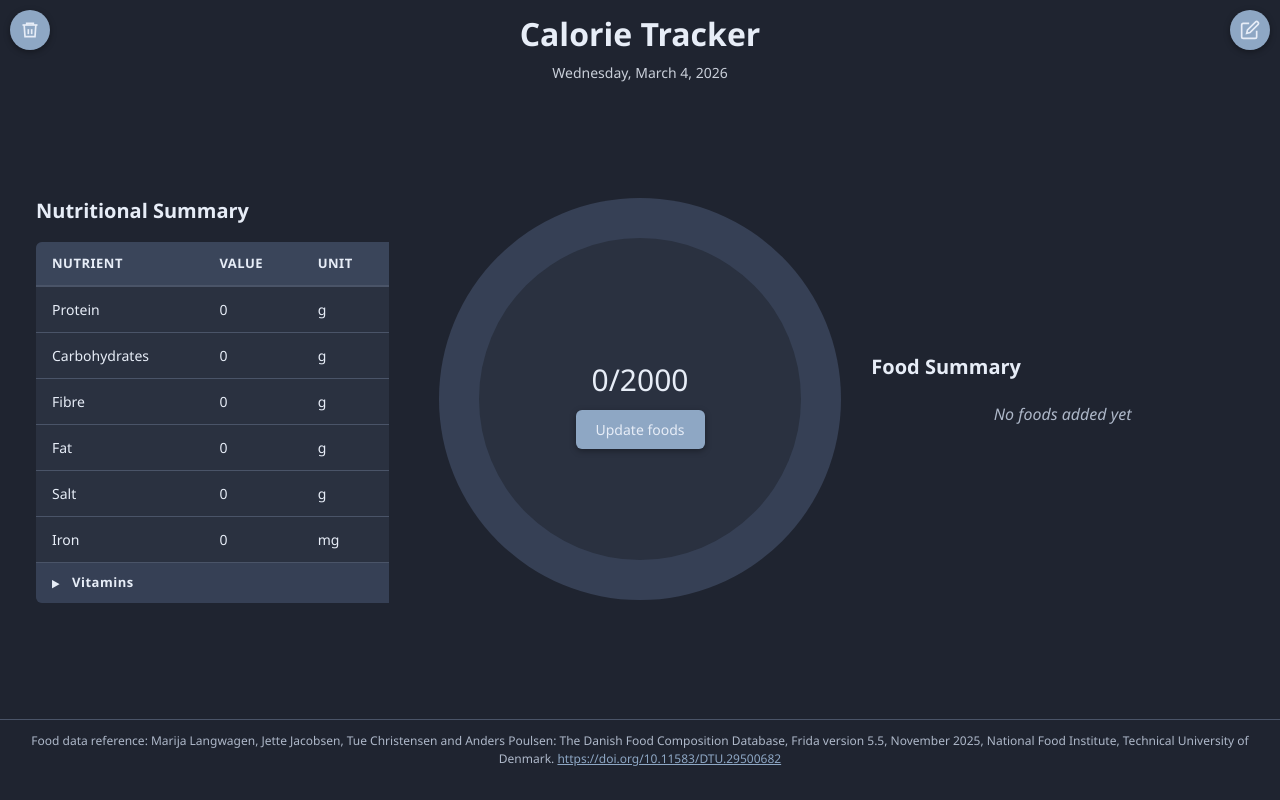
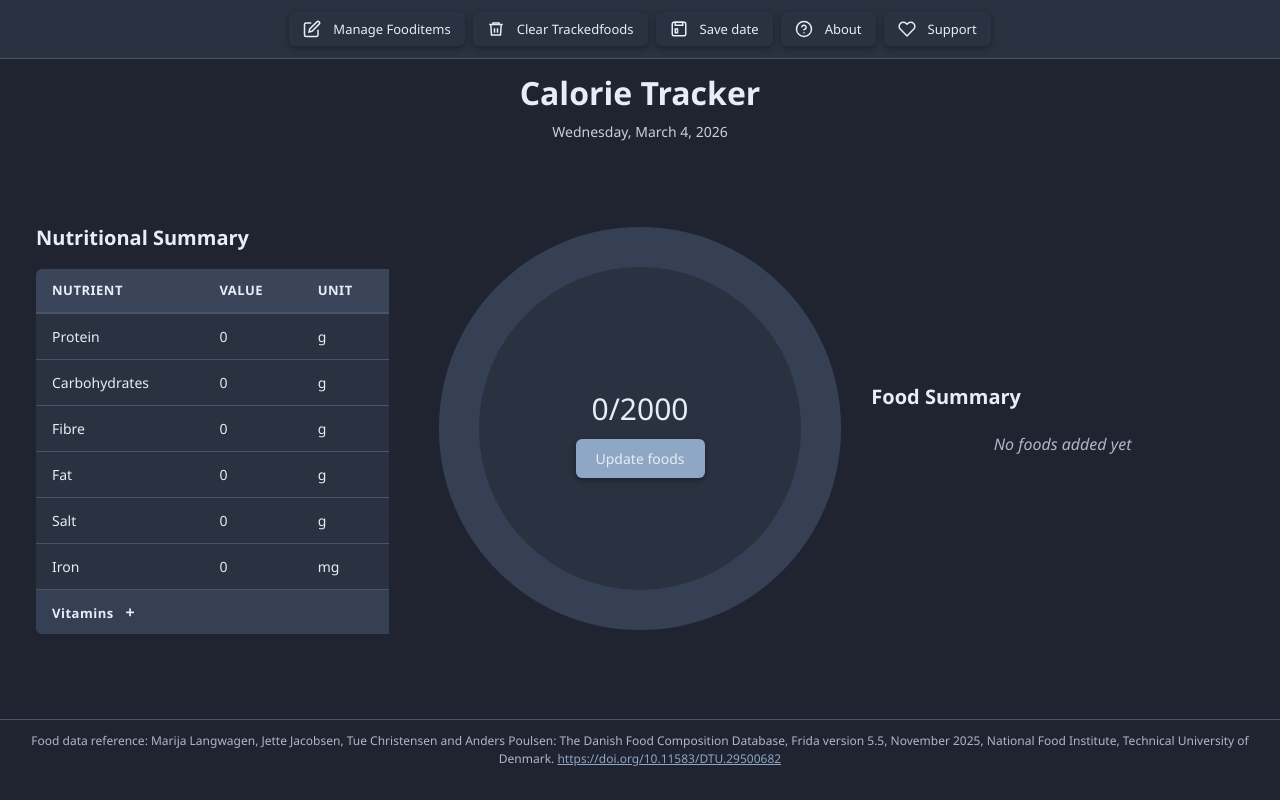
Before and after one commit to seanLindholm/CaloriTracker, a Vue app: page / in a window 1280 px wide. Built offline with nearby package versions, Linux system fonts and the light colour scheme.

Commit message:
added the menu as burger

```diff
--- a/src/App.vue
+++ b/src/App.vue
@@ -6,6 +6,7 @@ import ManageUserAddedFoods from './components/ManageUserAddedFoods.vue';
 import UserAddRecipeItems from './components/UserAddRecipeItems.vue';
 import FoodSummary from './components/FoodSummary.vue';
 import NutrionalSummary from './components/NutrionalSummary.vue';
+import Menu from './components/Menu.vue';
 import foodsData from './data/foods.json';
 
 const FOODS_STORAGE_KEY = 'calcTrackerFoods';
@@ -156,23 +157,13 @@ function clearDailyRegistrations() {
 
 <template>
   <main>
+    <Menu
+      :trackedFoods="trackedFoods"
+      @manage-foods="showUserFoodItems = true"
+      @clear-tracked-foods="clearDailyRegistrations"
+    />
     <h1 class="title"> Calorie Tracker </h1>
     <p class="today-date">{{ todayDate }}</p>
-    <button class="clear-daily-btn" @click="clearDailyRegistrations" title="Clear today's registrations">
-      <svg class="trash-icon" viewBox="0 0 24 24" fill="none" stroke="currentColor" stroke-width="2">
-        <path d="M3 6h18"></path>
-        <path d="M8 6V4h8v2"></path>
-        <path d="M19 6l-1 14H6L5 6"></path>
-        <path d="M10 11v6"></path>
-        <path d="M14 11v6"></path>
-      </svg>
-    </button>
-    <button class="manage-foods-btn" @click="showUserFoodItems = !showUserFoodItems" title="Manage foods">
-      <svg class="pencil-icon" viewBox="0 0 24 24" fill="none" stroke="currentColor" stroke-width="2">
-        <path d="M11 4H4a2 2 0 0 0-2 2v14a2 2 0 0 0 2 2h14a2 2 0 0 0 2-2v-7"></path>
-        <path d="M18.5 2.5a2.121 2.121 0 0 1 3 3L12 15l-4 1 1-4 9.5-9.5z"></path>
-      </svg>
-    </button>
     <div class="dashboard-layout" alt="main dashboard layout">
       <div class="summary-panel">
         <NutrionalSummary :trackedFoods="trackedFoods" :foods="foods" />
@@ -297,47 +288,6 @@ main {
   }
 }
 
-
-.manage-foods-btn,
-.clear-daily-btn {
-  padding: 10px;
-  border: none;
-  border-radius: 40px;
-  cursor: pointer;
-  position: fixed;
-  top: 10px;
-  z-index: 100;
-  display: flex;
-  align-items: center;
-  justify-content: center;
-}
-
-.manage-foods-btn {
-  right: max(10px, calc((100vw - 1280px) / 2));
-}
-
-.clear-daily-btn {
-  left: max(10px, calc((100vw - 1280px) / 2));
-}
-
-.clear-daily-btn:hover {
-  background-color: var(--danger-color);
-}
-
-.manage-foods-btn:hover {
-  background-color: var(--primary-hover-color);
-}
-
-.pencil-icon {
-  width: 20px;
-  height: 20px;
-}
-
-.trash-icon {
-  width: 20px;
-  height: 20px;
-}
-
 .app-footer {
   width: 100%;
   margin: 12px auto 20px;
--- /dev/null
+++ b/src/components/Menu.vue
@@ -0,0 +1,291 @@
+<script setup>
+import { ref } from 'vue';
+
+const props = defineProps({
+  trackedFoods: {
+    type: Array,
+    required: true
+  }
+});
+
+const emit = defineEmits(['manage-foods', 'clear-tracked-foods']);
+
+const menuOpen = ref(false);
+
+function handleManageFoods() {
+  emit('manage-foods');
+  menuOpen.value = false;
+}
+
+function handleClearTrackedFoods() {
+  emit('clear-tracked-foods');
+  menuOpen.value = false;
+}
+
+function handleSaveDate() {
+  // Save current state with date
+  const currentDate = new Date().toISOString();
+  localStorage.setItem('lastSaveDate', currentDate);
+  alert('Date saved successfully!');
+  menuOpen.value = false;
+}
+
+function handleAbout() {
+  alert('Calorie Tracker v1.0\n\nA simple tool to track your daily calorie intake.');
+  menuOpen.value = false;
+}
+
+function handleSupport() {
+  alert('For support, please visit our website or contact us at support@calorietracker.com');
+  menuOpen.value = false;
+}
+
+function toggleMenu() {
+  menuOpen.value = !menuOpen.value;
+}
+
+function closeMenu() {
+  menuOpen.value = false;
+}
+</script>
+
+<template>
+  <div class="menu-container">
+    <!-- Desktop Banner Menu (width > 1000px) -->
+    <nav class="banner-menu">
+      <button class="menu-button" @click="handleManageFoods" title="Manage food items">
+        <svg class="icon" viewBox="0 0 24 24" fill="none" stroke="currentColor" stroke-width="2">
+          <path d="M11 4H4a2 2 0 0 0-2 2v14a2 2 0 0 0 2 2h14a2 2 0 0 0 2-2v-7"></path>
+          <path d="M18.5 2.5a2.121 2.121 0 0 1 3 3L12 15l-4 1 1-4 9.5-9.5z"></path>
+        </svg>
+        Manage Fooditems
+      </button>
+      <button class="menu-button" @click="handleClearTrackedFoods" title="Clear today's registrations">
+        <svg class="icon" viewBox="0 0 24 24" fill="none" stroke="currentColor" stroke-width="2">
+          <path d="M3 6h18"></path>
+          <path d="M8 6V4h8v2"></path>
+          <path d="M19 6l-1 14H6L5 6"></path>
+          <path d="M10 11v6"></path>
+          <path d="M14 11v6"></path>
+        </svg>
+        Clear Trackedfoods
+      </button>
+      <button class="menu-button" @click="handleSaveDate" title="Save date">
+        <svg class="icon" viewBox="0 0 24 24" fill="none" stroke="currentColor" stroke-width="2">
+          <path d="M19 21H5a2 2 0 0 1-2-2V5a2 2 0 0 1 2-2h14a2 2 0 0 1 2 2v14a2 2 0 0 1-2 2z"></path>
+          <rect x="7" y="3" width="10" height="4"></rect>
+          <path d="M7 12h3v5H7z"></path>
+        </svg>
+        Save date
+      </button>
+      <button class="menu-button" @click="handleAbout" title="About">
+        <svg class="icon" viewBox="0 0 24 24" fill="none" stroke="currentColor" stroke-width="2" stroke-linecap="round" stroke-linejoin="round">
+          <circle cx="12" cy="12" r="10"></circle>
+          <path d="M9.09 9a3 3 0 0 1 5.83 1c0 2-3 3-3 3"></path>
+          <path d="M12 17v.01"></path>
+        </svg>
+        About
+      </button>
+      <button class="menu-button" @click="handleSupport" title="Support">
+        <svg class="icon" viewBox="0 0 24 24" fill="none" stroke="currentColor" stroke-width="2">
+          <path d="M20.84 4.61a5.5 5.5 0 0 0-7.78 0L12 5.67l-1.06-1.06a5.5 5.5 0 0 0-7.78 7.78l1.06 1.06L12 21.23l7.78-7.78 1.06-1.06a5.5 5.5 0 0 0 0-7.78z"></path>
+        </svg>
+        Support
+      </button>
+    </nav>
+
+    <!-- Mobile Hamburger Menu (width <= 1000px) -->
+    <div class="hamburger-menu">
+      <button class="hamburger-btn" @click="toggleMenu" title="Open menu">
+        <svg class="hamburger-icon" viewBox="0 0 24 24" fill="none" stroke="currentColor" stroke-width="2">
+          <line x1="3" y1="6" x2="21" y2="6"></line>
+          <line x1="3" y1="12" x2="21" y2="12"></line>
+          <line x1="3" y1="18" x2="21" y2="18"></line>
+        </svg>
+      </button>
+
+      <!-- Slide-out Menu -->
+      <div v-if="menuOpen" class="menu-overlay" @click="closeMenu"></div>
+
+      <nav v-if="menuOpen" class="slide-out-menu">
+          <button class="menu-button" @click="handleManageFoods">
+            <svg class="icon" viewBox="0 0 24 24" fill="none" stroke="currentColor" stroke-width="2">
+              <path d="M11 4H4a2 2 0 0 0-2 2v14a2 2 0 0 0 2 2h14a2 2 0 0 0 2-2v-7"></path>
+              <path d="M18.5 2.5a2.121 2.121 0 0 1 3 3L12 15l-4 1 1-4 9.5-9.5z"></path>
+            </svg>
+            Manage Fooditems
+          </button>
+          <button class="menu-button" @click="handleClearTrackedFoods">
+            <svg class="icon" viewBox="0 0 24 24" fill="none" stroke="currentColor" stroke-width="2">
+              <path d="M3 6h18"></path>
+              <path d="M8 6V4h8v2"></path>
+              <path d="M19 6l-1 14H6L5 6"></path>
+              <path d="M10 11v6"></path>
+              <path d="M14 11v6"></path>
+            </svg>
+            Clear Trackedfoods
+          </button>
+          <button class="menu-button" @click="handleSaveDate">
+            <svg class="icon" viewBox="0 0 24 24" fill="none" stroke="currentColor" stroke-width="2">
+              <path d="M19 21H5a2 2 0 0 1-2-2V5a2 2 0 0 1 2-2h14a2 2 0 0 1 2 2v14a2 2 0 0 1-2 2z"></path>
+              <rect x="7" y="3" width="10" height="4"></rect>
+              <path d="M7 12h3v5H7z"></path>
+            </svg>
+            Save date
+          </button>
+          <button class="menu-button" @click="handleAbout">
+            <svg class="icon" viewBox="0 0 24 24" fill="none" stroke="currentColor" stroke-width="2" stroke-linecap="round" stroke-linejoin="round">
+              <circle cx="12" cy="12" r="10"></circle>
+              <path d="M9.09 9a3 3 0 0 1 5.83 1c0 2-3 3-3 3"></path>
+              <path d="M12 17v.01"></path>
+            </svg>
+            About
+          </button>
+          <button class="menu-button" @click="handleSupport">
+            <svg class="icon" viewBox="0 0 24 24" fill="none" stroke="currentColor" stroke-width="2">
+              <path d="M20.84 4.61a5.5 5.5 0 0 0-7.78 0L12 5.67l-1.06-1.06a5.5 5.5 0 0 0-7.78 7.78l1.06 1.06L12 21.23l7.78-7.78 1.06-1.06a5.5 5.5 0 0 0 0-7.78z"></path>
+            </svg>
+            Support
+          </button>
+        </nav>
+    </div>
+  </div>
+</template>
+
+<style scoped>
+.menu-container {
+  width: 100%;
+}
+
+/* Desktop Banner Menu */
+.banner-menu {
+  display: none;
+  gap: 8px;
+  padding: 12px 20px;
+  background-color: var(--surface-color);
+  border-bottom: 1px solid var(--border-color);
+  flex-wrap: wrap;
+  justify-content: center;
+}
+
+@media (min-width: 1000px) {
+  .banner-menu {
+    display: flex;
+  }
+
+  .hamburger-menu {
+    display: none;
+  }
+}
+
+/* Mobile Hamburger Menu */
+.hamburger-menu {
+  display: flex;
+  align-items: center;
+  position: relative;
+}
+
+@media (min-width: 1000px) {
+  .hamburger-menu {
+    display: none;
+  }
+}
+
+.hamburger-btn {
+  position: fixed;
+  top: 10px;
+  left: max(10px, calc((100vw - 1280px) / 2));
+  padding: 10px;
+  border: none;
+  border-radius: 40px;
+  background-color: transparent;
+  cursor: pointer;
+  display: flex;
+  align-items: center;
+  justify-content: center;
+  z-index: 100;
+}
+
+.hamburger-btn:hover {
+  background-color: var(--surface-alt-color);
+}
+
+.hamburger-icon {
+  width: 24px;
+  height: 24px;
+  stroke: var(--text-color);
+}
+
+/* Menu Overlay */
+.menu-overlay {
+  position: fixed;
+  top: 0;
+  left: 0;
+  right: 0;
+  bottom: 0;
+  background-color: var(--overlay-color);
+  z-index: 99;
+}
+
+/* Slide-out Menu */
+.slide-out-menu {
+  position: fixed;
+  top: 0;
+  left: 0;
+  width: 250px;
+  height: 100vh;
+  background-color: var(--surface-color);
+  display: flex;
+  flex-direction: column;
+  gap: 0;
+  padding: 60px 0 20px 0;
+  z-index: 101;
+  box-shadow: 2px 0 8px var(--shadow-color);
+  overflow-y: auto;
+}
+
+/* Menu Buttons */
+.menu-button {
+  display: flex;
+  align-items: center;
+  gap: 12px;
+  padding: 12px 20px;
+  border: none;
+  background-color: transparent;
+  cursor: pointer;
+  color: var(--text-color);
+  font-size: 14px;
+  font-weight: 500;
+  transition: background-color 0.5s ease;
+  white-space: nowrap;
+}
+
+.banner-menu .menu-button {
+  padding: 8px 14px;
+  border-radius: 6px;
+  font-size: 13px;
+}
+
+.banner-menu .menu-button:hover {
+  background-color: var(--surface-alt-color);
+}
+
+.slide-out-menu .menu-button {
+  width: 100%;
+  border-radius: 0;
+  justify-content: flex-start;
+}
+
+.slide-out-menu .menu-button:hover {
+  background-color: var(--surface-alt-color);
+}
+
+.icon {
+  width: 18px;
+  height: 18px;
+  flex-shrink: 0;
+  color: var(--text-color);
+}
+
+
+</style>
--- a/src/components/NutrionalSummary.vue
+++ b/src/components/NutrionalSummary.vue
@@ -103,8 +103,8 @@ const nutritionalStats = computed(() => {
           @click="vitaminsExpanded = !vitaminsExpanded"
         >
           <td colspan="3">
-            <span class="chevron" :class="{ expanded: vitaminsExpanded }">▶</span>
             Vitamins
+            <span class="chevron" :class="{ expanded: vitaminsExpanded }"></span>
           </td>
         </tr>
         <template v-if="vitaminsExpanded">
@@ -218,13 +218,16 @@ const nutritionalStats = computed(() => {
 
 .chevron {
   display: inline-block;
-  transition: transform 0.3s ease;
-  margin-right: 8px;
-  font-size: 11px;
+  margin-left: 8px;
+  font-size: 16px;
 }
 
-.chevron.expanded {
-  transform: rotate(90deg);
+.chevron::after {
+  content: '+';
+}
+
+.chevron.expanded::after {
+  content:'-';
 }
 
 @media (min-width: 1000px) {
```
